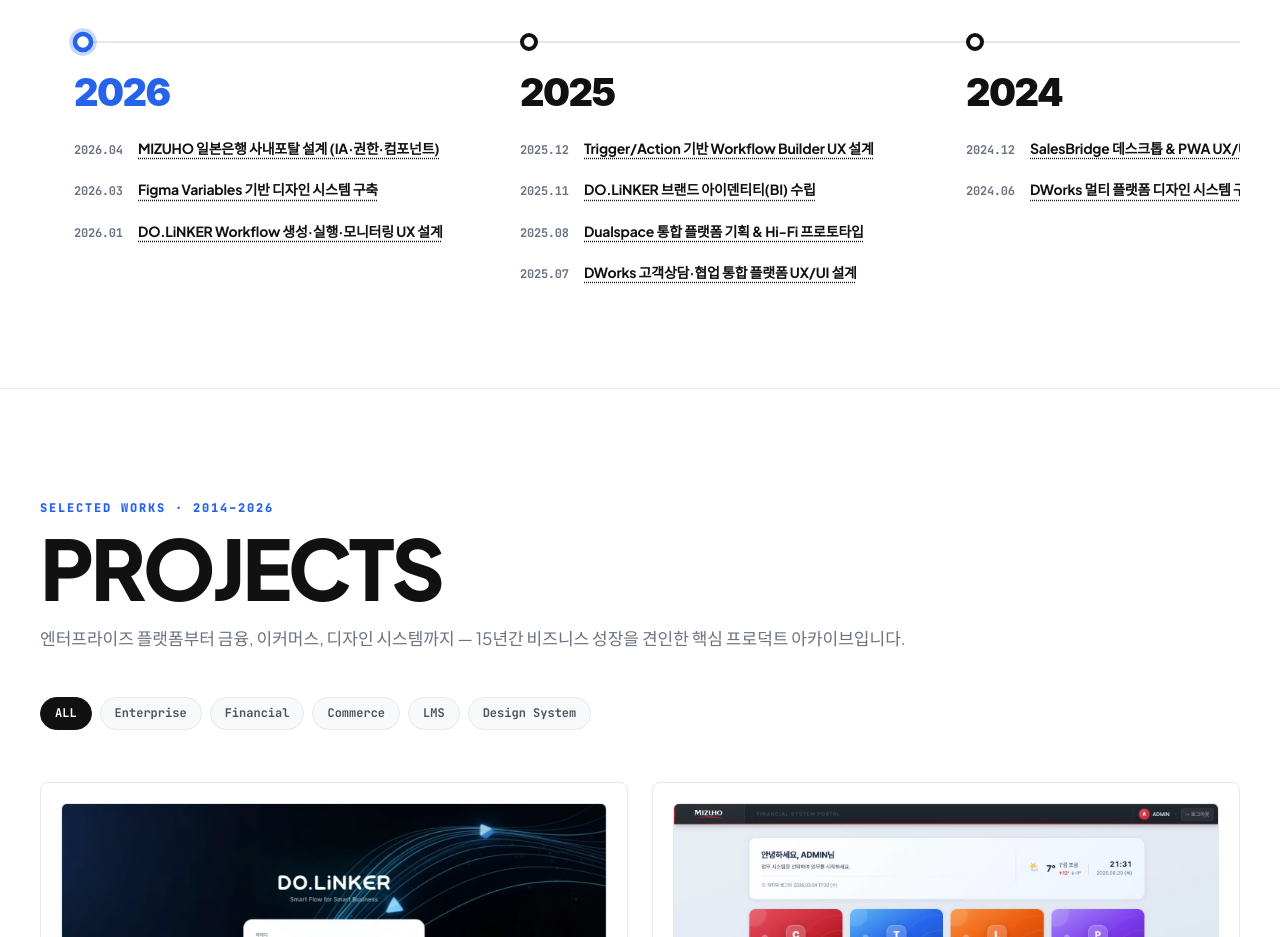
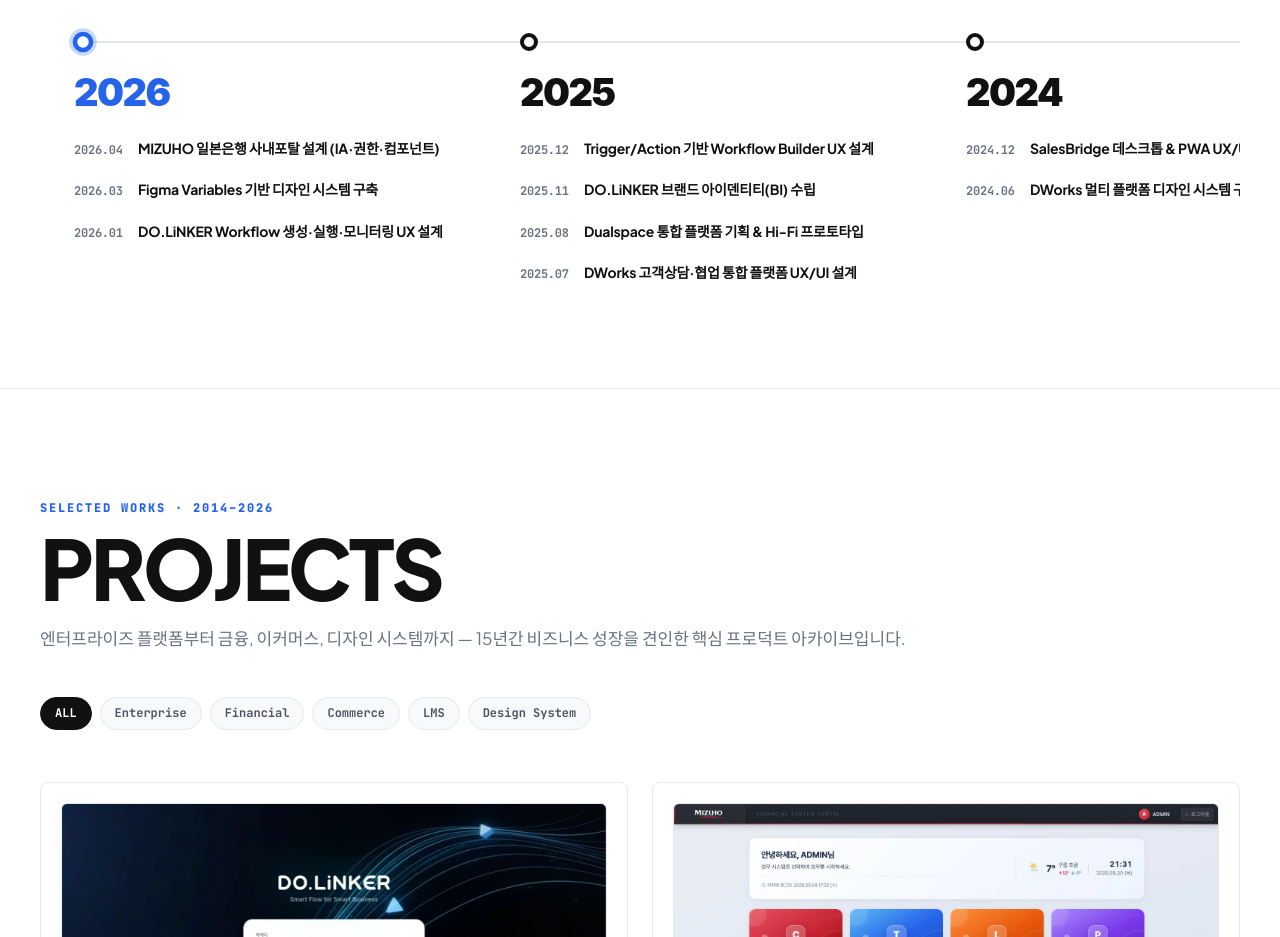
Before and after one commit to mobius38/sylee-portfolio, a React (Vite) app: page / in a window 1280 px wide. Shown: the part 1400-2337 px from the top of the page. Built offline with nearby package versions, Linux system fonts and the light colour scheme; the HTML template or start-up script is replaced by a standard one.

Commit message:
style: 타임라인 연혁 텍스트의 점선 밑줄 제거하여 미니멀하고 단정한 룩으로 교정

```diff
--- a/src/components/sections/HeroProfileSection.tsx
+++ b/src/components/sections/HeroProfileSection.tsx
@@ -600,9 +600,6 @@
                               letterSpacing: "-0.015em",
                               wordBreak: "keep-all",
                               cursor: item.projectId ? "pointer" : "default",
-                              textDecoration: item.projectId ? "underline" : "none",
-                              textDecorationStyle: "dotted",
-                              textUnderlineOffset: "4px",
                               transition: "color 0.15s ease",
                             }}
                           >
```
